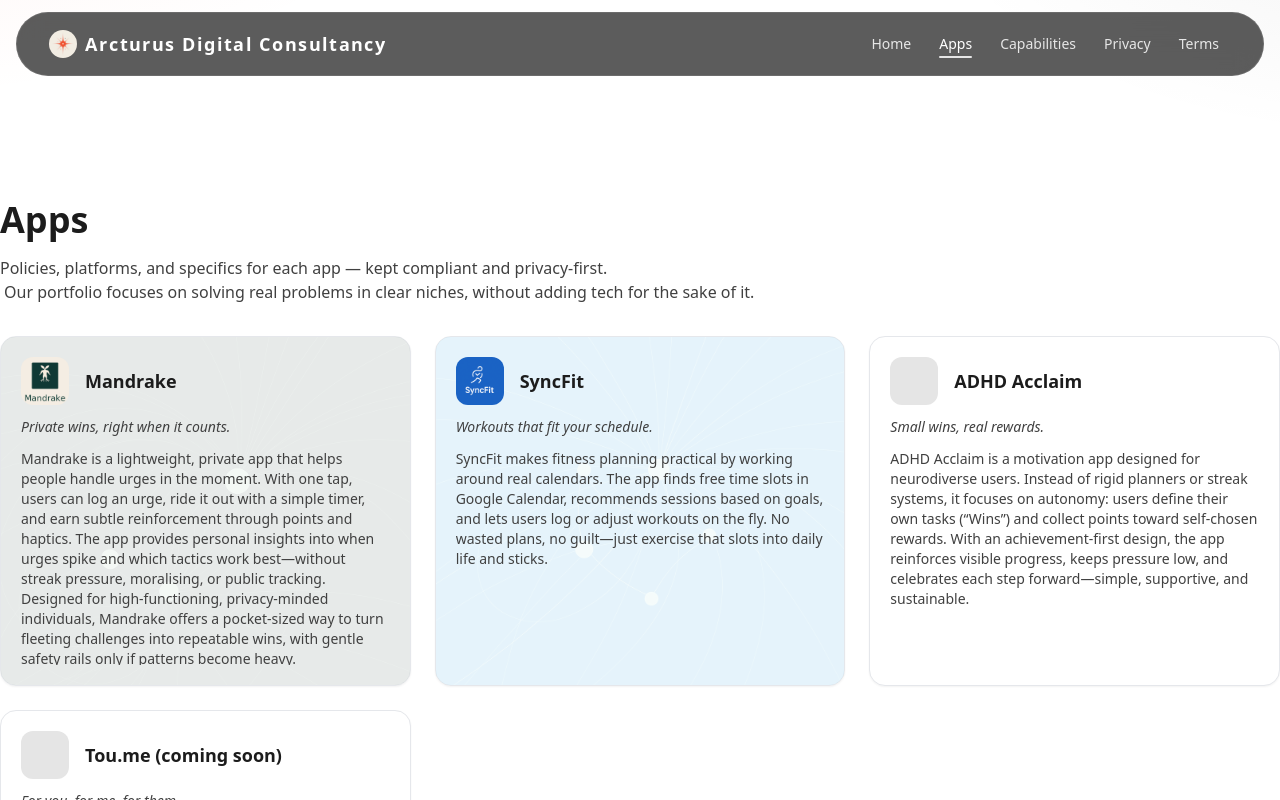
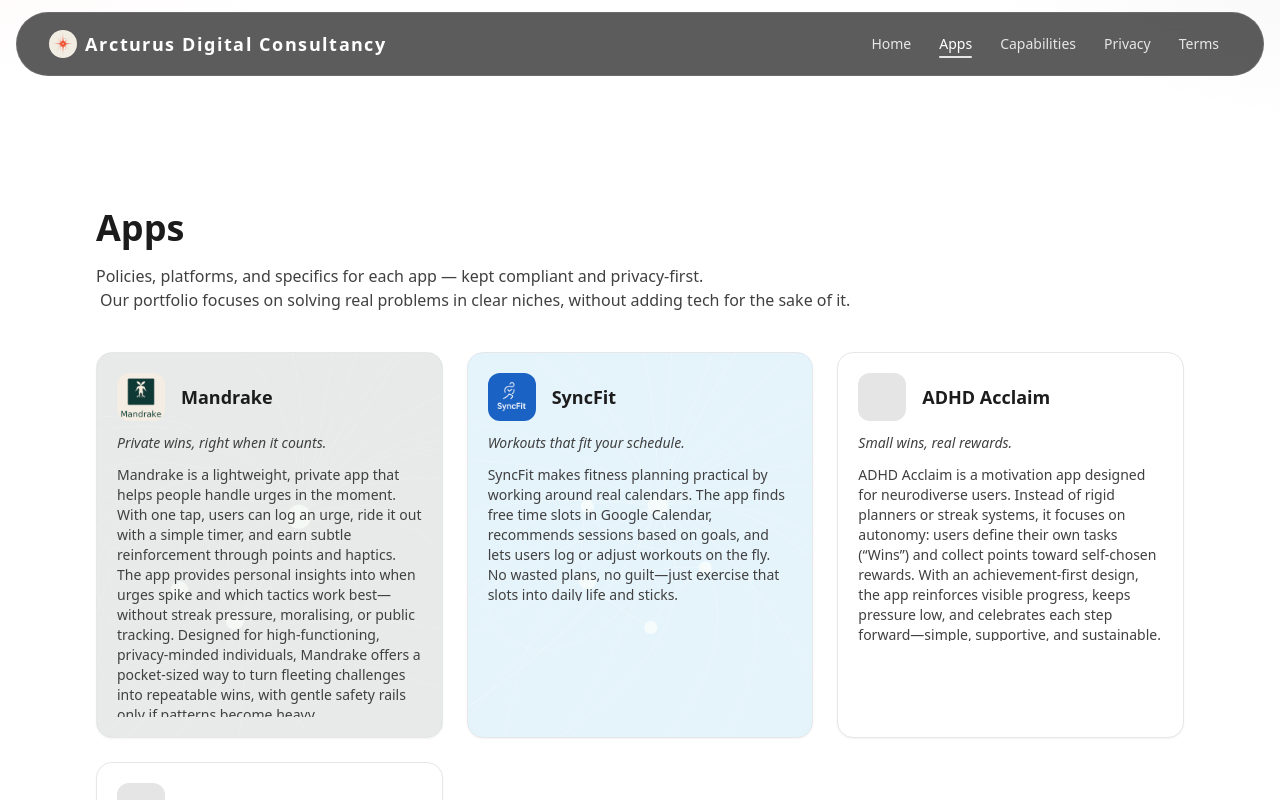
Before and after one commit to repinfaust/arcturusdc.github.io, a Next.js app: page /apps in a window 1280 px wide. Shown: the top 800 px of the page. Built offline with nearby package versions, Linux system fonts and the light colour scheme.

Commit message:
Update page.js

```diff
--- a/src/app/apps/page.js
+++ b/src/app/apps/page.js
@@ -5,8 +5,11 @@ export const metadata = { title: "Apps — Arcturus Digital Consultancy" };
 
 export default function AppsPage() {
   return (
-    <main className="py-10">
+    <main className="py-12">
+      {/* Container to prevent edge-to-edge bleed */}
+      <section className="mx-auto max-w-6xl px-4 sm:px-6 lg:px-8">
         <h1 className="text-4xl font-extrabold mb-4">Apps</h1>
+
         <p className="text-neutral-700 max-w-3xl">
           Policies, platforms, and specifics for each app — kept compliant and privacy-first.
           <br className="hidden sm:block" />
@@ -15,7 +18,11 @@ export default function AppsPage() {
           </span>
         </p>
 
+        {/* Grid lives inside the same container */}
+        <div className="mt-10">
           <AppsClient apps={apps} />
+        </div>
+      </section>
     </main>
   );
 }
```
Lines whose indentation alone changed are shown as unchanged.
